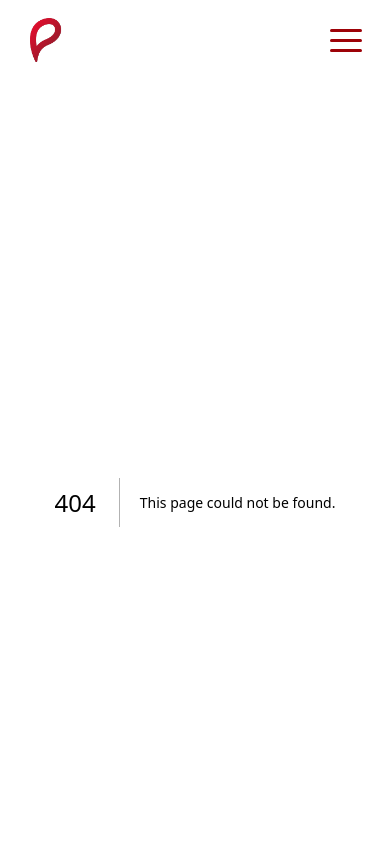
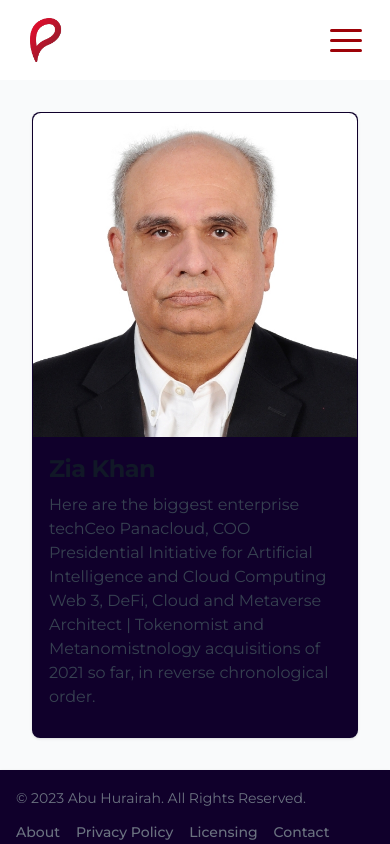
Before and after one commit to AbuHurairah127/NextJs-assigns, a Next.js app in the folder panaverse-ui-new/: page /leaders in a window 390 px wide. Before the commit this address had no page. Shown: the top 844 px of the page. Built offline with nearby package versions, Linux system fonts and the light colour scheme.

Commit message:
blog and leader card ready responsive

```diff
--- a/panaverse-ui-new/src/app/about/page.tsx
+++ b/panaverse-ui-new/src/app/about/page.tsx
@@ -108,8 +108,8 @@ const About = () => {
         <h1 className="text-4xl font-bold w-fit text-center underline-transition">
           Strategic Collaborators
         </h1>{" "}
-        <div className="flex justify-center items-center mt-8">
-          <Image src={panacloudLogo} alt={""} className="w-32 h-20 mr-12" />
+        <div className="flex justify-center items-center mt-8 flex-col lg:flex-row">
+          <Image src={panacloudLogo} alt={""} className="w-32 h-20 lg:mr-12" />
           <Image src={saylaniLogo} alt={""} />
         </div>
       </div>
--- /dev/null
+++ b/panaverse-ui-new/src/app/blog/page.tsx
@@ -0,0 +1,17 @@
+import React from "react";
+
+const page = () => {
+  return (
+    <div className="min-h-screen flex justify-center items-center flex-col bg-gray-50">
+      <h1 className="text-center text-4xl w-fit underline-transition">
+        Blog is under Development.
+      </h1>
+      <p className="p-5">
+        Soon you can enjoy the latest tech news, ways to develop planet scale
+        application and many more tech related things.
+      </p>
+    </div>
+  );
+};
+
+export default page;
--- /dev/null
+++ b/panaverse-ui-new/src/app/leaders/page.tsx
@@ -0,0 +1,12 @@
+import LeaderCard from "@/components/leaderCard/LeaderCard";
+import React from "react";
+
+const page = () => {
+  return (
+    <div className="bg-gray-50 p-8">
+      <LeaderCard />
+    </div>
+  );
+};
+
+export default page;
--- a/panaverse-ui-new/src/components/footer/Footer.tsx
+++ b/panaverse-ui-new/src/components/footer/Footer.tsx
@@ -6,8 +6,12 @@ const Footer = () => {
       <div className="w-full mx-auto max-w-screen-xl p-4 md:flex md:items-center md:justify-between">
         <span className="text-sm text-gray-500 sm:text-center dark:text-gray-400">
           © 2023{" "}
-          <a href="https://flowbite.com/" className="hover:underline">
-            Flowbite™
+          <a
+            href="https://portfolio-v2-abuhurairah127.vercel.app/"
+            target="_blank"
+            className="hover:underline"
+          >
+            Abu Hurairah
           </a>
           . All Rights Reserved.
         </span>
--- /dev/null
+++ b/panaverse-ui-new/src/components/leaderCard/LeaderCard.tsx
@@ -0,0 +1,27 @@
+import Image from "next/image";
+import React from "react";
+import ziaKhan from "./../../assets/ziaKhan.png";
+const LeaderCard = () => {
+  return (
+    <div className="flex flex-col items-center border rounded-lg shadow md:flex-row md:max-w-xl border-[#10002B]/80 bg-[#10002B] ">
+      <Image
+        className="object-cover w-full rounded-t-lg h-full md:h-auto md:w-48 md:rounded-none md:rounded-l-lg"
+        src={ziaKhan}
+        alt=""
+      />
+      <div className="flex flex-col justify-between p-4 leading-normal">
+        <h5 className="mb-2 text-2xl font-bold tracking-tight text-gray-900 dark:text-white">
+          Zia Khan
+        </h5>
+        <p className="mb-3 font-normal text-gray-700 dark:text-gray-400">
+          Here are the biggest enterprise techCeo Panacloud, COO Presidential
+          Initiative for Artificial Intelligence and Cloud Computing Web 3,
+          DeFi, Cloud and Metaverse Architect | Tokenomist and Metanomistnology
+          acquisitions of 2021 so far, in reverse chronological order.
+        </p>
+      </div>
+    </div>
+  );
+};
+
+export default LeaderCard;
--- a/panaverse-ui-new/src/data/NavlinksData.ts
+++ b/panaverse-ui-new/src/data/NavlinksData.ts
@@ -3,7 +3,7 @@ import { ReactNode } from "react";
 export const Links = [
   { name: "About", path: "/about" },
   { name: "Leaders", path: "/leaders" },
-  { name: "Blog", path: "programStructure" },
+  { name: "Blog", path: "/blog" },
   { name: "Web 3.0", path: "programStructure" },
   { name: "Metaverse", path: "programStructure" },
 ];
```
